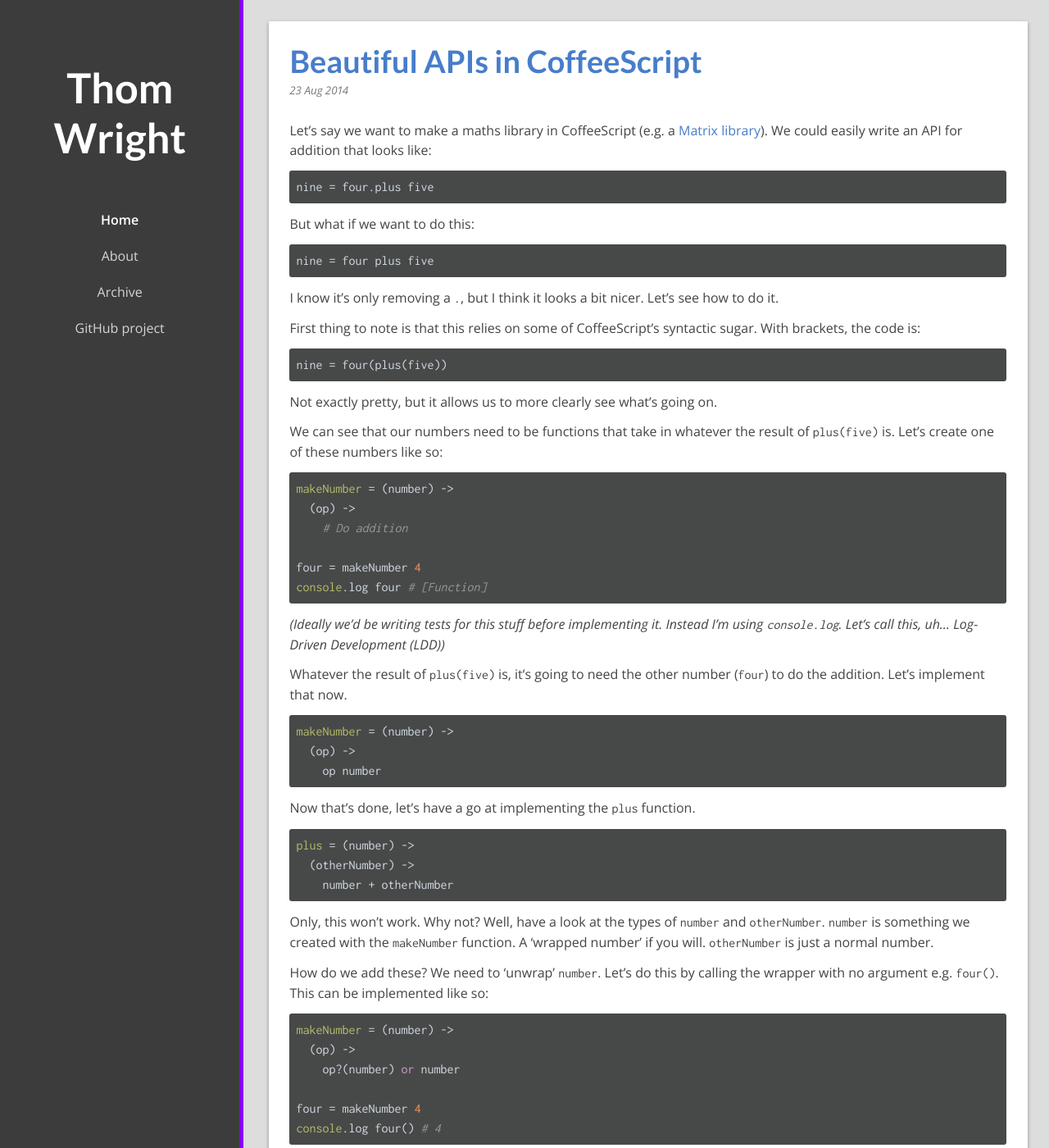
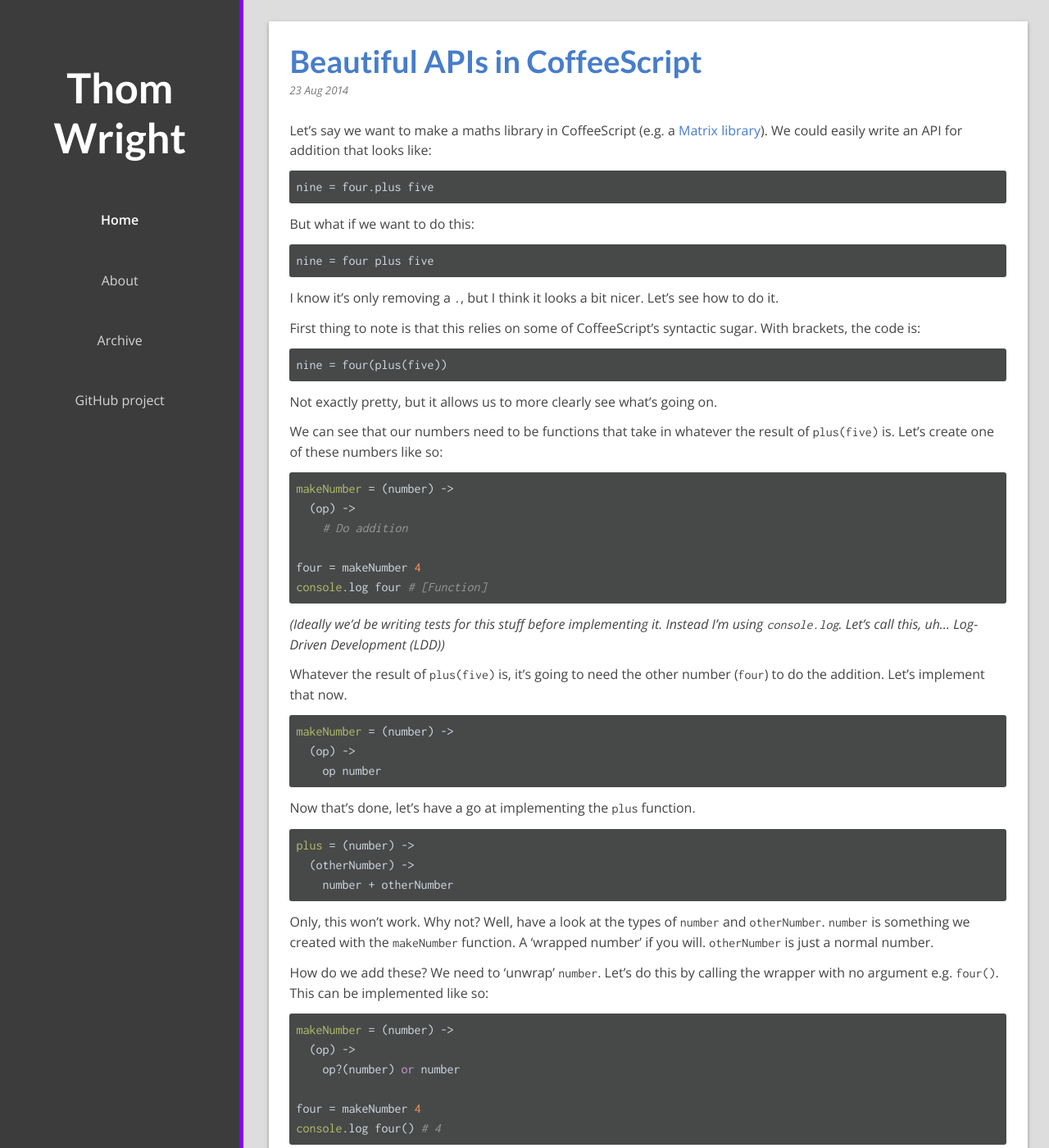
Before and after one commit to ThomWright/ThomWright.github.io, a Jekyll site: the page built from index.html, in a window 1280 px wide and 1400 px high. Shown: the whole window at 82% size. Built offline with Jekyll 4.4.1, drawn with Linux system fonts in a browser that asks for light colours; nearby versions of some CDN libraries; Markdown is read by kramdown in place of the engine named in the settings.

Commit message:
Spread out nav links proportional to page width

```diff
--- a/public/css/_sass/_header.scss
+++ b/public/css/_sass/_header.scss
@@ -52,8 +52,10 @@ body {
     nav {
       li {
         display: inline-block;
+        @include horizontal-margin(3%);
         @include media($desktop-up) {
           display: list-item;
+          margin: 10%;
         }
       }
     }
@@ -83,9 +85,12 @@ body {
 body {
   > header {
     ul {
-      list-style-type: none;
       margin: 0;
       padding: 0;
     }
   }
 }
+
+nav li {
+  list-style-type: none;
+}
```
